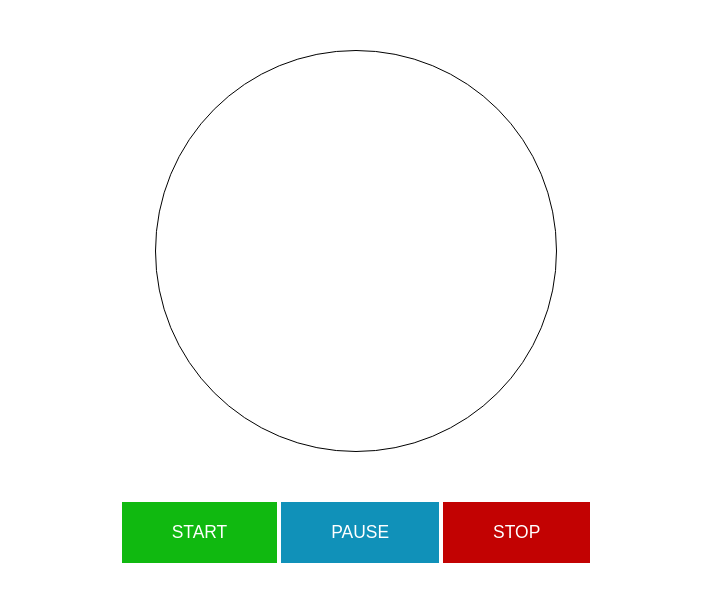
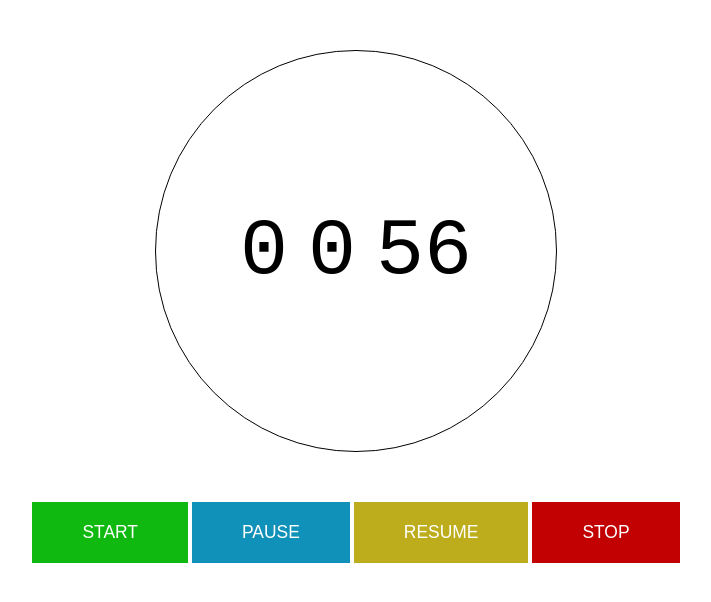
Before and after one commit to kingsthrone96/stopwatch, a plain HTML site: page index.html in a window 1280 px wide. Both pictures are taken after a click on the button "START". Shown: the whole page, without its empty margins (284-995 px from the left). Drawn offline with Linux system fonts and the light colour scheme.

Commit message:
second commit

```diff
--- a/index.html
+++ b/index.html
@@ -16,6 +16,7 @@
       <div id="btns">
         <button id="start" class="btn">START</button>
         <button id="pause" class="btn">PAUSE</button>
+        <button id="resume" class="btn">RESUME</button>
         <button id="stop" class="btn">STOP</button>
       </div>
     </div>
--- a/js/main.js
+++ b/js/main.js
@@ -1 +1,55 @@
-const root = document.getElementById("root");
+const hourFormat = document.getElementById("hours");
+const minuteFormat = document.getElementById("minutes");
+const secondsFormat = document.getElementById("seconds");
+
+const startBtn = document.getElementById("start");
+const pauseBtn = document.getElementById("pause");
+const stopBtn = document.getElementById("stop");
+const resumeBtn = document.getElementById("resume");
+
+let hours = 0;
+let minutes = 0;
+let seconds = 55;
+
+let startTimer;
+
+hourFormat.innerHTML = hours;
+minuteFormat.innerHTML = minutes;
+secondsFormat.innerHTML = seconds;
+
+const runTimer = () => {
+  startTimer = setInterval(() => {
+    hourFormat.innerHTML = hours;
+    minuteFormat.innerHTML = minutes;
+    secondsFormat.innerHTML = seconds++;
+    if (seconds >= 60) {
+      minutes++;
+      seconds = 0;
+    }
+
+    if (minutes >= 60) {
+      hours++;
+      minutes = 0;
+    }
+  }, 1000);
+};
+
+const pauseTimer = () => {
+  clearInterval(startTimer);
+};
+
+const stopTimer = () => {
+  clearInterval(startTimer);
+  hours = 0;
+  minutes = 0;
+  seconds = 0;
+
+  hourFormat.innerHTML = hours;
+  minuteFormat.innerHTML = minutes;
+  secondsFormat.innerHTML = seconds;
+};
+
+startBtn.onclick = () => runTimer();
+pauseBtn.onclick = () => pauseTimer();
+resumeBtn.onclick = () => runTimer();
+stopBtn.onclick = () => stopTimer();
--- a/styles/style.css
+++ b/styles/style.css
@@ -44,6 +44,10 @@
   background-color: #1091b9;
 }
 
+#btns > #resume {
+  background-color: #bdac1b;
+}
+
 #btns > #stop {
   background-color: #c20202;
 }
```
